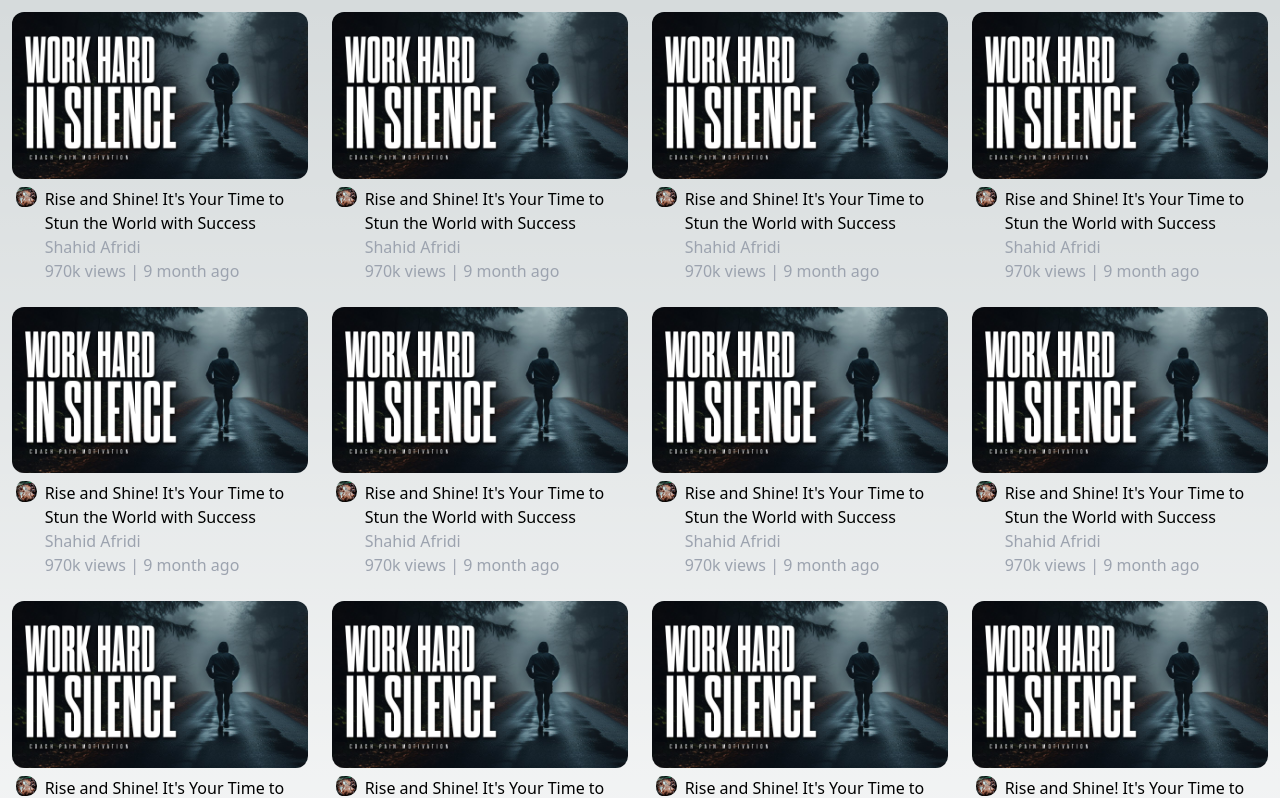
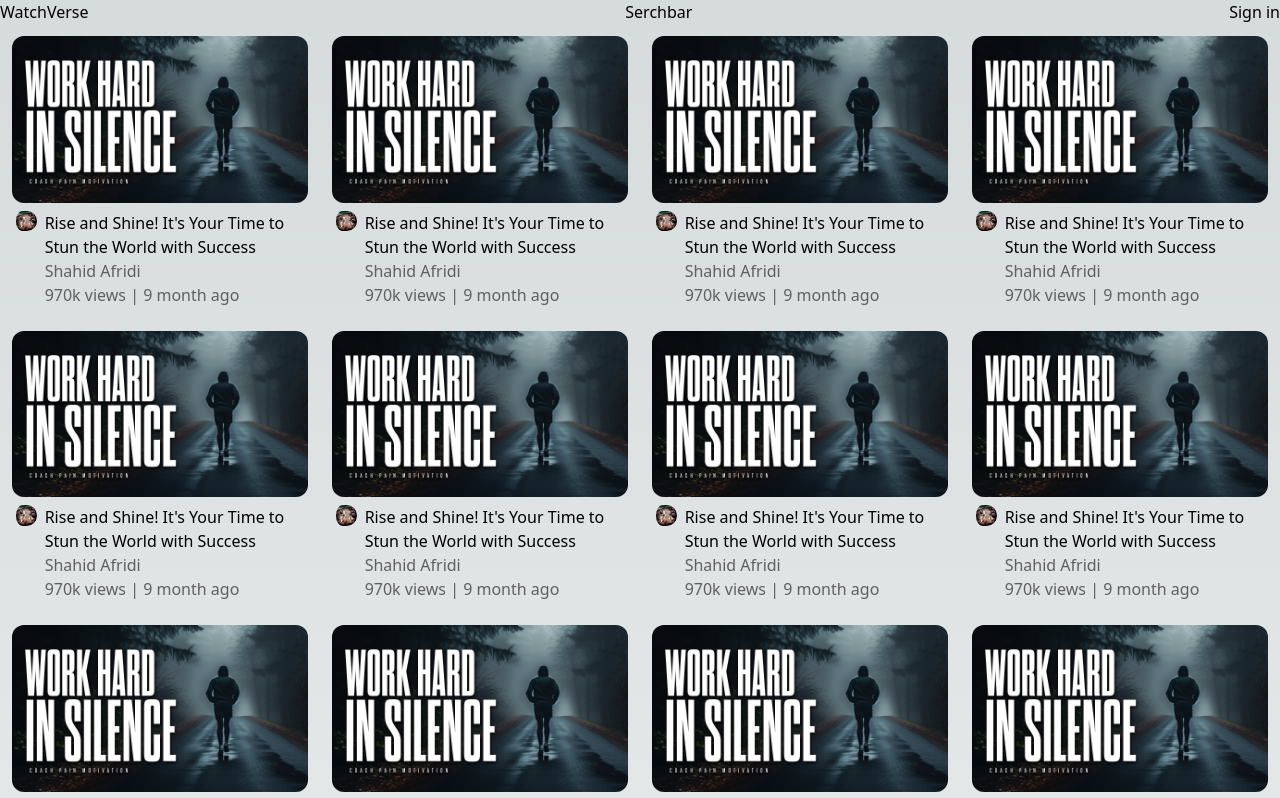
Before and after one commit to Aapush01/WatchVerse, a Next.js app in the folder watch-verse/: page / in a window 1280 px wide. Shown: the top 798 px of the page. Built offline with nearby package versions, Linux system fonts and the light colour scheme.

Commit message:
add AppBar

```diff
--- /dev/null
+++ b/watch-verse/src/components/AppBar.tsx
@@ -0,0 +1,8 @@
+
+export const  AppBar = () => {
+    return <div className="flex justify-between">
+       <div>WatchVerse</div>
+       <div>Serchbar</div>
+       <div>Sign in</div>
+    </div>
+}
--- a/watch-verse/src/components/VideoCard.tsx
+++ b/watch-verse/src/components/VideoCard.tsx
@@ -10,10 +10,10 @@ export function VideoCrad(props: any) {
                 <div>
                     {props.title}
                 </div>
-            <div className="col-span-11 text-gray-400 ">
+            <div className="col-span-11 text-customGray">
                  {props.author}
             </div>
-            <div className="col-span-11 text-gray-400 ">
+            <div className="col-span-11 text-customGray ">
                   {props.views} views |  {props.timestamp}
             </div>
             </div>
--- a/watch-verse/src/components/VideoGrid.tsx
+++ b/watch-verse/src/components/VideoGrid.tsx
@@ -1,6 +1,118 @@
 import { VideoCrad } from "./VideoCard"
 
 const VIDEOS = [{
+    thumbnailImg: "img.jpg",
+    AuthorImg: "img1.jpg" ,
+    title: "Rise and Shine! It's Your Time to Stun the World with Success",
+    author: "Shahid Afridi",
+    views: "970k",
+    timestamp: "9 month ago"
+},{
+    thumbnailImg: "img.jpg",
+    AuthorImg: "img1.jpg" ,
+    title: "Rise and Shine! It's Your Time to Stun the World with Success",
+    author: "Shahid Afridi",
+    views: "970k",
+    timestamp: "9 month ago"
+},{
+    thumbnailImg: "img.jpg",
+    AuthorImg: "img1.jpg" ,
+    title: "Rise and Shine! It's Your Time to Stun the World with Success",
+    author: "Shahid Afridi",
+    views: "970k",
+    timestamp: "9 month ago"
+},{
+    thumbnailImg: "img.jpg",
+    AuthorImg: "img1.jpg" ,
+    title: "Rise and Shine! It's Your Time to Stun the World with Success",
+    author: "Shahid Afridi",
+    views: "970k",
+    timestamp: "9 month ago"
+},{
+    thumbnailImg: "img.jpg",
+    AuthorImg: "img1.jpg" ,
+    title: "Rise and Shine! It's Your Time to Stun the World with Success",
+    author: "Shahid Afridi",
+    views: "970k",
+    timestamp: "9 month ago"
+},{
+    thumbnailImg: "img.jpg",
+    AuthorImg: "img1.jpg" ,
+    title: "Rise and Shine! It's Your Time to Stun the World with Success",
+    author: "Shahid Afridi",
+    views: "970k",
+    timestamp: "9 month ago"
+},{
+    thumbnailImg: "img.jpg",
+    AuthorImg: "img1.jpg" ,
+    title: "Rise and Shine! It's Your Time to Stun the World with Success",
+    author: "Shahid Afridi",
+    views: "970k",
+    timestamp: "9 month ago"
+},{
+    thumbnailImg: "img.jpg",
+    AuthorImg: "img1.jpg" ,
+    title: "Rise and Shine! It's Your Time to Stun the World with Success",
+    author: "Shahid Afridi",
+    views: "970k",
+    timestamp: "9 month ago"
+},{
+    thumbnailImg: "img.jpg",
+    AuthorImg: "img1.jpg" ,
+    title: "Rise and Shine! It's Your Time to Stun the World with Success",
+    author: "Shahid Afridi",
+    views: "970k",
+    timestamp: "9 month ago"
+},{
+    thumbnailImg: "img.jpg",
+    AuthorImg: "img1.jpg" ,
+    title: "Rise and Shine! It's Your Time to Stun the World with Success",
+    author: "Shahid Afridi",
+    views: "970k",
+    timestamp: "9 month ago"
+},{
+    thumbnailImg: "img.jpg",
+    AuthorImg: "img1.jpg" ,
+    title: "Rise and Shine! It's Your Time to Stun the World with Success",
+    author: "Shahid Afridi",
+    views: "970k",
+    timestamp: "9 month ago"
+},{
+    thumbnailImg: "img.jpg",
+    AuthorImg: "img1.jpg" ,
+    title: "Rise and Shine! It's Your Time to Stun the World with Success",
+    author: "Shahid Afridi",
+    views: "970k",
+    timestamp: "9 month ago"
+},{
+    thumbnailImg: "img.jpg",
+    AuthorImg: "img1.jpg" ,
+    title: "Rise and Shine! It's Your Time to Stun the World with Success",
+    author: "Shahid Afridi",
+    views: "970k",
+    timestamp: "9 month ago"
+},{
+    thumbnailImg: "img.jpg",
+    AuthorImg: "img1.jpg" ,
+    title: "Rise and Shine! It's Your Time to Stun the World with Success",
+    author: "Shahid Afridi",
+    views: "970k",
+    timestamp: "9 month ago"
+},{
+    thumbnailImg: "img.jpg",
+    AuthorImg: "img1.jpg" ,
+    title: "Rise and Shine! It's Your Time to Stun the World with Success",
+    author: "Shahid Afridi",
+    views: "970k",
+    timestamp: "9 month ago"
+},{
+    thumbnailImg: "img.jpg",
+    AuthorImg: "img1.jpg" ,
+    title: "Rise and Shine! It's Your Time to Stun the World with Success",
+    author: "Shahid Afridi",
+    views: "970k",
+    timestamp: "9 month ago"
+},{
     thumbnailImg: "img.jpg",
     AuthorImg: "img1.jpg" ,
     title: "Rise and Shine! It's Your Time to Stun the World with Success",
--- a/watch-verse/src/pages/index.tsx
+++ b/watch-verse/src/pages/index.tsx
@@ -1,13 +1,15 @@
 import Image from "next/image";
 import { Inter } from "next/font/google";
 import {VideoGrid} from "@/components/VideoGrid";
+import {AppBar} from "@/components/AppBar";
 
 const inter = Inter({ subsets: ["latin"] });
 
 export default function Home() {
   return (
     <div>
-        <VideoGrid></VideoGrid>
+      <AppBar/>
+      <VideoGrid/>
     </div>
   );
 }
--- a/watch-verse/tailwind.config.ts
+++ b/watch-verse/tailwind.config.ts
@@ -13,8 +13,12 @@ const config: Config = {
         "gradient-conic":
           "conic-gradient(from 180deg at 50% 50%, var(--tw-gradient-stops))",
       },
+      colors: {
+        customGray: '#606060'
+      }
     },
   },
+  variants: {},
   plugins: [],
 };
 export default config;
```
